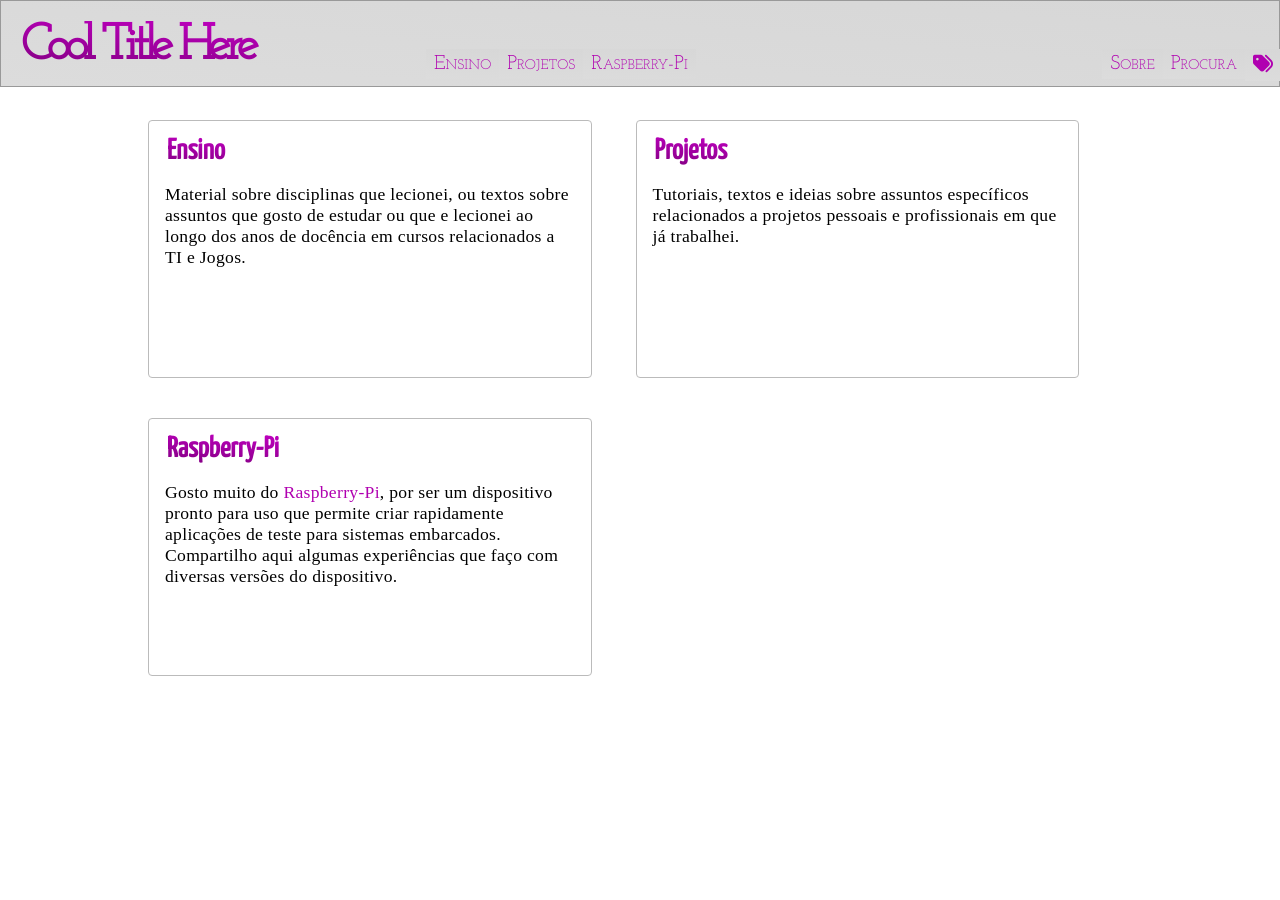
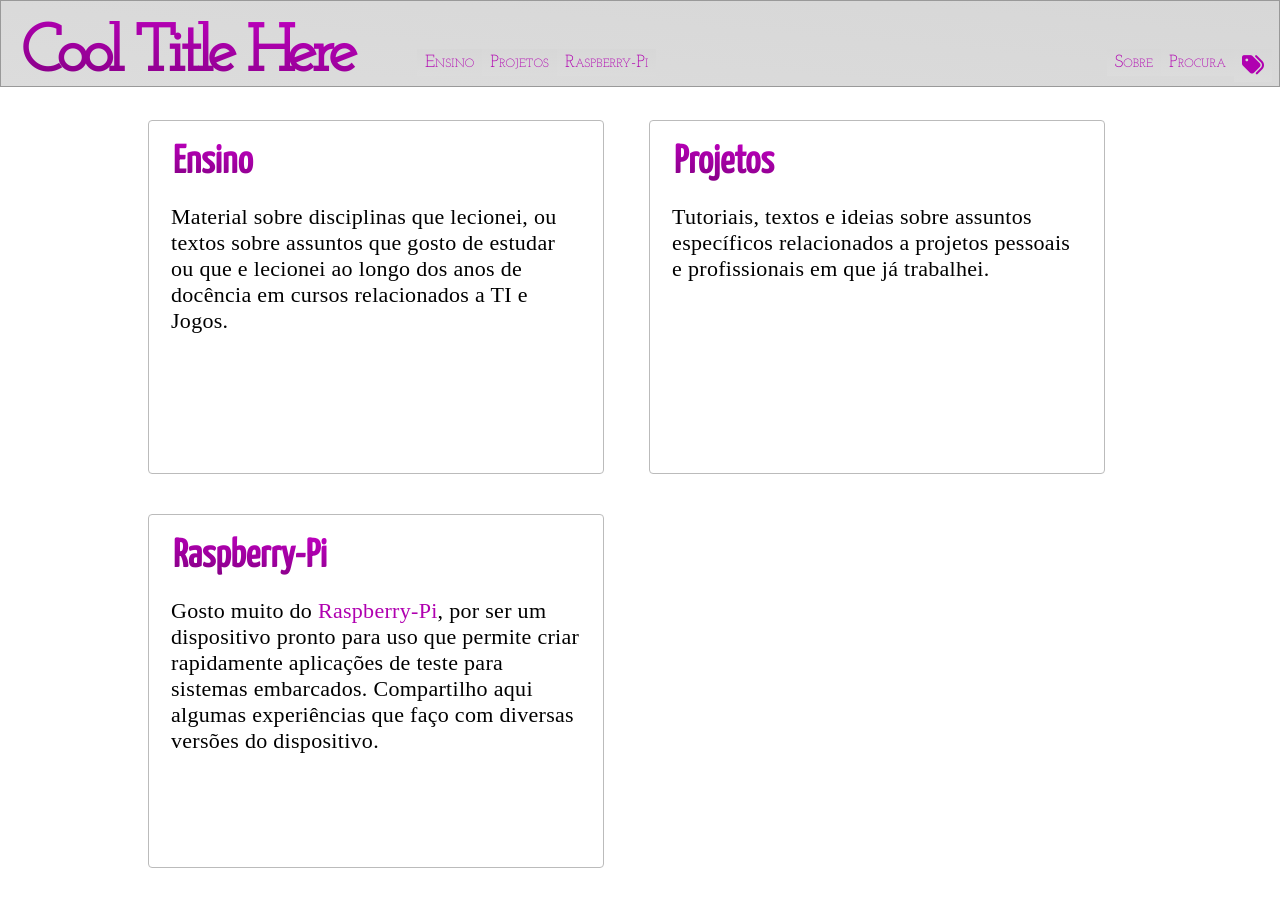
Before and after one commit to rafasgj/rafaeljeffman.com, a Jekyll site: the page built from index.md, in a window 1280 px wide and 900 px high. Built offline with Jekyll 4.4.1, drawn with Linux system fonts in a browser that asks for light colours; nearby versions of some CDN libraries.

Commit message:
Increased text font size.

```diff
--- a/_sass/page.scss
+++ b/_sass/page.scss
@@ -8,7 +8,7 @@ $blockquote-bg: #eee;
 $blockquote-fg: #444;
 $blockquote-border: solid 5px #222;
 
-$content-width: 72ch;
+$content-width: 82ch;
 $content-max-width: 90%;
 
 @import "colors";
@@ -35,9 +35,6 @@ blockquote {
 
 #con {
     margin: 100px 0 0 0;
-    @media screen and (min-width: 768px) {
-        top: calc(#{$header-height} + 1em);
-    }
 }
 
 #contents {
--- a/_sass/typography.scss
+++ b/_sass/typography.scss
@@ -8,12 +8,14 @@ $code-font: 'Cutive Mono', monospace;
 
 $link-color: #b000b0;
 
+$normal-font-size: 22px;
+
 @import "colors";
 
 @mixin normal-font {
   // font-weight: 300;
   font-family: 'Rokkit', serif;
-  // font-size: $normal-font-size;
+  font-size: $normal-font-size;
 }
 
 @mixin title-font {
@@ -23,7 +25,6 @@ $link-color: #b000b0;
 
 @mixin logo-font {
   font-family: 'Josefin Slab', serif;
-  font-size: 50px;
   letter-spacing: -5px;
 }
 
@@ -52,7 +53,6 @@ a {
 
 p {
   letter-spacing: 0.3px;
-  font-size: 110%;
 }
 
 h1, h2, h3, h4, h5, h6 {
@@ -65,19 +65,25 @@ h1, h2, h3, h4, h5, h6 {
 
 h1 {
   margin-bottom: 20px;
-  font-size: 250%;
+  font-size: 210%;
 }
 
 h2 {
-  font-size: 220%;
+  font-size: 175%;
+  margin: 1.25em 0 0.25em 0;
+}
+h2 + h3 {
+  margin: 1em 0 0.25em 0;
 }
 
 h3 {
-  font-size: 180%;
+  font-size: 150%;
+  margin: 1.75em 0 0.25em 0;
 }
 
 h4 {
-  font-size: 150%;
+  font-size: 130%;
+  margin: 1.5em 0 0.25em 0;
 }
 
 #section-title {
@@ -86,7 +92,7 @@ h4 {
     font-weight: 600;
   }
   &+h1 {
-    font-size: 300%;
+    font-size: 250%;
   }
 }
 
@@ -109,7 +115,7 @@ code {
     a {
       @include logo-font;
       font-weight: 800;
-      font-size: 50px;
+      font-size: 300%;
       background-image: $logo-title-bg;
       -webkit-background-clip: text;
       background-clip: text;
@@ -169,8 +175,9 @@ $flex_nav_breakpoint: 1024px;
 .nav ul {
   a:not(#menu-tag a) {
     font-family: $menu-font;
+    font-size: 130%;
     @media(min-width:$flex_nav_breakpoint) {
-      font-size: 20px;
+      font-size: 80%;
     }
   }
   letter-spacing: 0.3px;
```
